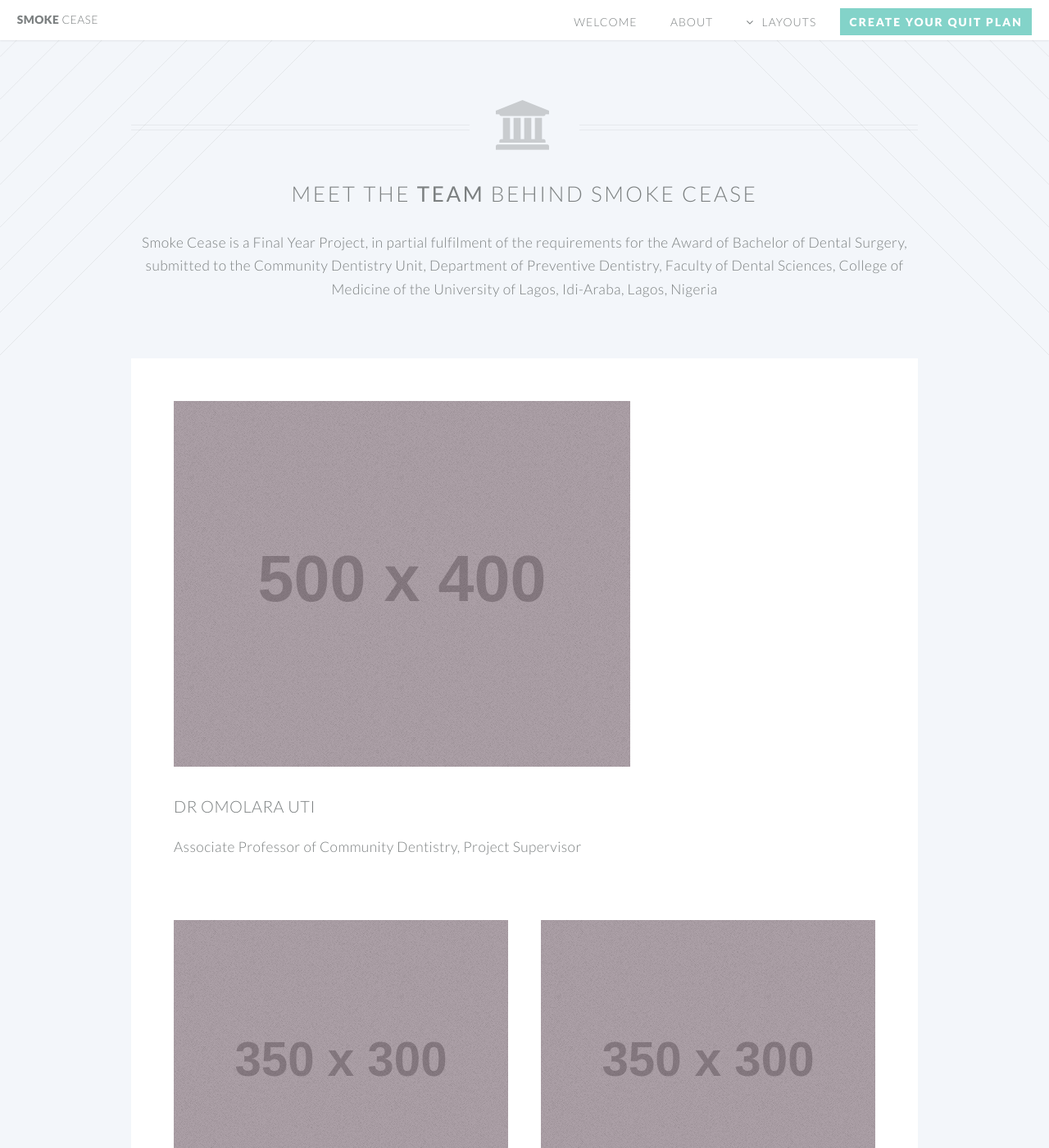
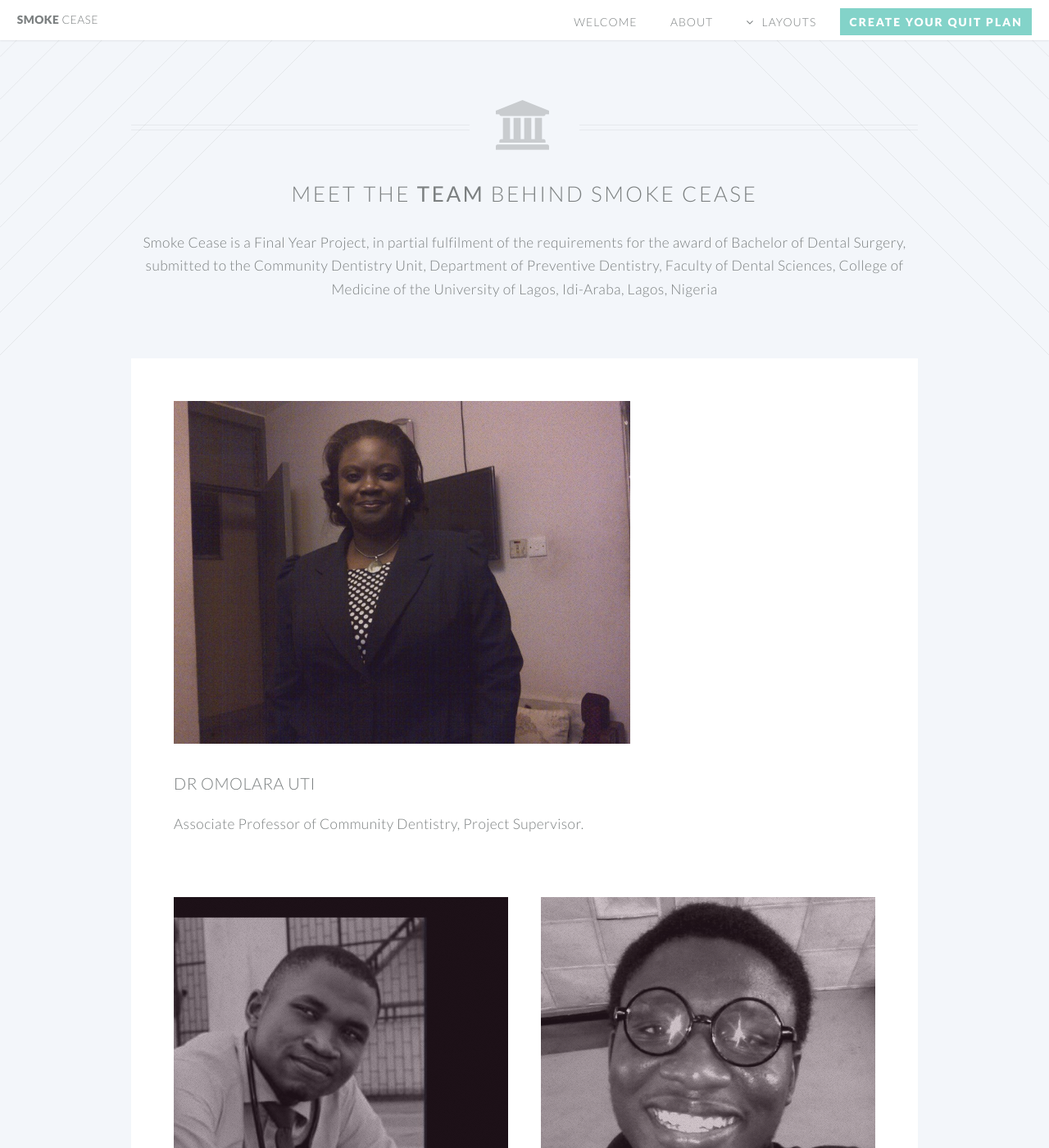
Before and after one commit to smokecease/smokecease.github.io, a Jekyll site: the page built from about.html, in a window 1280 px wide and 1400 px high. Shown: the whole window at 82% size. Built offline with Jekyll 4.4.1, drawn with Linux system fonts in a browser that asks for light colours.

Commit message:
finished up about page

```diff
--- a/about.html
+++ b/about.html
@@ -9,7 +9,7 @@ layout: default
     <header class="special container">
       <span class="icon fa-institution"></span>
       <h2>Meet the <strong>Team</strong> behind Smoke Cease</h2>
-      <p>Smoke Cease is a Final Year Project, in partial fulfilment of the requirements for the Award of Bachelor of Dental Surgery, submitted to the Community Dentistry Unit, Department of Preventive Dentistry, Faculty of Dental Sciences, College of Medicine of the University of Lagos, Idi-Araba, Lagos, Nigeria </p>
+      <p>Smoke Cease is a Final Year Project, in partial fulfilment of the requirements for the award of Bachelor of Dental Surgery, submitted to the Community Dentistry Unit, Department of Preventive Dentistry, Faculty of Dental Sciences, College of Medicine of the University of Lagos, Idi-Araba, Lagos, Nigeria </p>
     </header>
 
     <!-- One -->
@@ -19,9 +19,9 @@ layout: default
           <div class="8u">
 
             <section>
-              <a class="image featured"><img src="http://placehold.it/500x400"></a>              <header>
+              <a class="image featured"><img src="images/uti2.jpg" alt="Dr Uti" /></a>              <header>
                 <h3>Dr Omolara Uti</h3>
-                <p>Associate Professor of Community Dentistry, Project Supervisor</p>
+                <p>Associate Professor of Community Dentistry, Project Supervisor.</p>
               </header>
               </section>
             </div>
@@ -31,7 +31,7 @@ layout: default
             <div class="6u">
 
               <section>
-                <a class="image featured"><img src="http://placehold.it/350x300" alt="" /></a>              <header>
+                <a class="image featured"><img src="images/max.jpg" alt="Ogumgbuaja Maxwell" /></a>              <header>
                   <h3>Ogumgbuaja Maxwell</h3>
                   <p>Group Leader</p>
                 </header>
@@ -40,7 +40,7 @@ layout: default
 
                 <div class="6u">
                 <section>
-                  <a class="image featured"><img src="http://placehold.it/350x300" alt="" /></a>              <header>
+                  <a class="image featured"><img src="images/tunde.jpg" alt="Babatunde Alli" /></a>              <header>
                     <h3>Babatunde Alli</h3>
                    <p>Group Member</p>
                   </header>
@@ -53,7 +53,7 @@ layout: default
 
 
                   <section>
-                    <a class="image featured"><img src="http://placehold.it/350x300" alt="" /></a>              <header>
+                    <a class="image featured"><img src="images/george.jpg" alt="George Olanrewaju" /></a>              <header>
                       <h3>George Olanrewaju</h3>
                       <p>Group Member</p>
                     </header>
```
Also changed, not shown: images/george.jpg (added), images/max.jpg (added), images/tunde.jpg (added), images/uti2.jpg (added).
